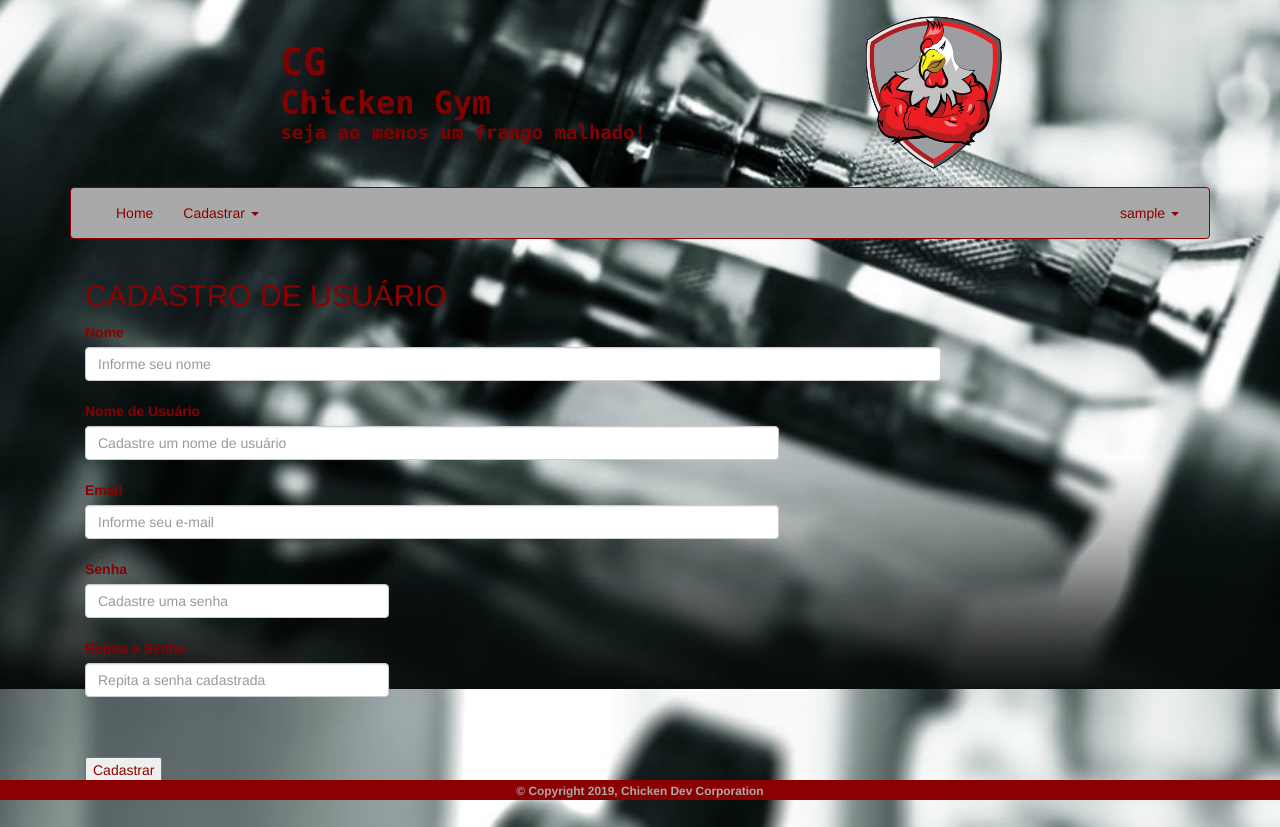
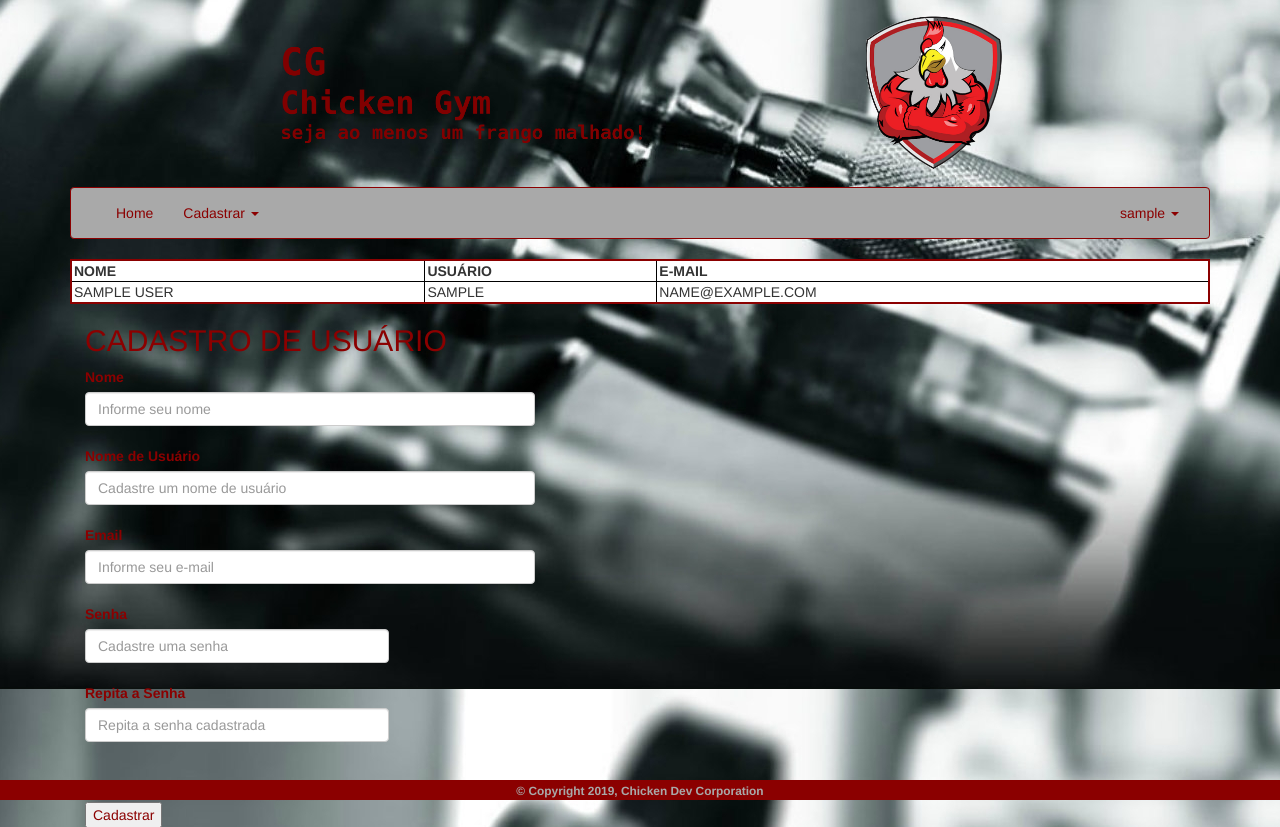
Before and after one commit to SousaPedro11/ChickenGym, a Flask app: page /cg/cadastro/usuario/novo/ in a window 1280 px wide; the page is wider, and only the part inside the window is pictured. Shown: the top 827 px of that part. Run offline with Flask 2, Linux system fonts and the light colour scheme; a user stored in the database is signed in; tables that the repository leaves empty hold one stand-in row (values such as "Sample post"); some libraries are stand-ins or nearby versions.

Commit message:
add view cadastro

```diff
--- a/app/__init__.py
+++ b/app/__init__.py
@@ -7,7 +7,9 @@ from flask_sqlalchemy import SQLAlchemy
 app = Flask(__name__)
 app.config.from_object('config')
 
-db = SQLAlchemy(app)
+db = SQLAlchemy(app, session_options={
+    'expire_on_commit': False
+})
 
 migrate = Migrate(app, db)
 
--- a/app/controller/database_manipulation/views.py
+++ b/app/controller/database_manipulation/views.py
@@ -1,3 +1,5 @@
+import inspect
+
 from flask import flash, redirect, url_for, render_template
 from flask_login import login_required
 from werkzeug.security import generate_password_hash
@@ -12,6 +14,7 @@ from . import database_manipulation
 @login_required
 def cadastrar_usuario():
     form = RegistrationForm()
+    table = User.query.order_by(User.name, User.username).all()
     if form.validate_on_submit():
         name = form.name.data.upper()
         username = form.username.data.lower()
@@ -21,40 +24,44 @@ def cadastrar_usuario():
         DAO.transacao(user)
         flash('Usuário cadastrado com sucesso!')
         return redirect(url_for('auth.login'))
-    return render_template('cadastro_usuario.html', form=form)
+    return render_template('cadastro_usuario.html', form=form, table=table)
 
 
 @login_required
 @database_manipulation.route('/cg/usuario/visualizar/', methods=['GET', 'POST'])
 def visualizar_usuario():
     table = User.query.all()
-    return render_template('visualizar.html', table=table)
+    return render_template('visualizar.html')
 
 
 @login_required
 @database_manipulation.route('/cg/cadastrar/<objeto>/', methods=['GET', 'POST'])
-def cadastro(objeto):
+def cadastro(objeto, tabela=None):
     if objeto == 'usuario':
+        # tabela = User.query.all()
         return redirect(url_for('database_manipulation.cadastrar_usuario'))
     elif objeto == 'equipamento':
+        # tabela = Aparelho.query.all()
         return redirect(url_for('database_manipulation.cadastrar_equipamento'))
     elif objeto == 'unidade':
+        # tabela = Unidade.query.all()
         return redirect(url_for('database_manipulation.cadastrar_unidade'))
-    return render_template('cadastro.html', objeto=objeto)
+    return render_template('cadastro.html', objeto=objeto, table=tabela)
 
 
 @login_required
 @database_manipulation.route('/cg/cadastrar/equipamento/novo/', methods=['GET', 'POST'])
 def cadastrar_equipamento():
     form = EquipamentoForm()
+    tabela = Aparelho.query.all()
     if form.validate_on_submit():
         fabricante = form.fabricante.data.upper()
         modelo = form.modelo.data.upper()
         aparelho = Aparelho(fabricante, modelo)
         DAO.transacao(aparelho)
         flash('Equipamento cadastrado com sucesso!')
-        # return redirect(url_for('home.index'))
-    return render_template('cadastro_equipamento.html', form=form)
+        return redirect(url_for('home.index'))
+    return render_template('cadastro_equipamento.html', form=form, table=tabela)
 
 
 @login_required
@@ -62,6 +69,7 @@ def cadastrar_equipamento():
 def cadastrar_unidade():
     uform = UnidadeForm(prefix='u')
     eform = EnderecoForm(prefix='e')
+    tabela = Unidade.query.all()
     if eform.validate_on_submit():
         rua = eform.rua.data.upper()
         numero = eform.numero.data.upper()
@@ -81,4 +89,4 @@ def cadastrar_unidade():
         DAO.transacao(unidade)
         flash('Unidade cadastrada com sucesso!')
 
-    return render_template('cadastro_unidade.html', eform=eform, uform=uform)
+    return render_template('cadastro_unidade.html', eform=eform, uform=uform, table=tabela)
--- a/app/model/tables.py
+++ b/app/model/tables.py
@@ -119,6 +119,9 @@ class Endereco(db.Model):
         self.cidade = cidade
         self.bairro = bairro
 
+    def __repr__(self):
+        return '%s, %s %s - %s' % (self.rua, self.numero, self.bairro, self.cidade)
+
 
 class Unidade(db.Model):
     __tablename__ = 'unidade'
@@ -138,6 +141,11 @@ class Unidade(db.Model):
     def __init__(self, nome, telefone):
         self.nome = nome
         self.telefone = telefone
+
+    @property
+    def dict_class(self):
+        dicionario = [{'Nome': self.nome}, {'Telefone': self.telefone}, {"endereco": self.endereco}]
+        return dicionario
 
 
 class Modalidade(db.Model):
@@ -301,6 +309,17 @@ class Aparelho(db.Model):
         self.fabricante = fabricante
         self.modelo = modelo
 
+    @property
+    def dict_class(self):
+        dicionario = [{'Fabricante': self.fabricante}, {'Modelo': self.modelo}]
+        return dicionario
+
+    # @staticmethod
+    # @property
+    @classmethod
+    def dict_att(cls):
+        return [{'Fabricante', 'Modelo'}]
+
 
 # TABELAS INTERMEDIARIAS
 linha_ficha = db.Table('linha_ficha',
--- a/app/templates/cadastro.html
+++ b/app/templates/cadastro.html
@@ -23,10 +23,53 @@
                 padding: auto;
             }
         }
+
+        .tabela {
+            border: 2px solid darkred;
+            border-collapse: collapse;
+            background-color: white;
+            min-width: 50vh;
+            width: 100%;
+        }
+
+        .tabela-cabecalho, .tabela-valor {
+            border: 1px solid black;
+        }
+
+        .tabela-cabecalho, .tabela-valor {
+            padding-left: 2px;
+            text-transform: uppercase;
+        }
     </style>
 {% endblock %}
 {% block content %}
     {{ super() }}
+    {% block tabela %}
+        <table class="tabela">
+            <tr class="tabela-coluna">
+                {% for e in table[0].dict_class %}
+                    {% for k in e.keys() %}
+                        <th class="tabela-cabecalho">
+                            {{ k }}
+                        </th>
+                    {% endfor %}
+                {% endfor %}
+            </tr>
+            {% for r in table %}
+                <tr class="tabela-coluna">
+                    {% for d in r.dict_class %}
+                        {% if d.values()|length > 0 %}
+                            {% for v in d.values() %}
+                                <td class="tabela-valor">
+                                    {{ v }}
+                                </td>
+                            {% endfor %}
+                        {% endif %}
+                    {% endfor %}
+                </tr>
+            {% endfor %}
+        </table>
+    {% endblock %}
     <div class="cadastro col-md-6 col-md-offset-6" style="color: darkred; padding-bottom: 10vh;">
         {% block form %}
         {% endblock %}
--- a/app/templates/cadastro_unidade.html
+++ b/app/templates/cadastro_unidade.html
@@ -42,7 +42,8 @@
             {{ eform.bairro(size=20, class="form-control", placeholder='Bairro') }}<br>
         </div>
         <div class="registrar">
-            <button class="btn" type="submit">Cadastrar</button>
+{#            <button class="btn" type="submit">Cadastrar</button>#}
+            {{ uform.submit }}
         </div>
     </form>
 {% endblock %}
--- a/app/templates/cadastro_usuario.html
+++ b/app/templates/cadastro_usuario.html
@@ -10,21 +10,21 @@
         {{ form.hidden_tag() }}
         <div class="name">
             {{ form.name.label }}<br>
-            {{ form.name(size=100, class="form-control", placeholder='Informe seu nome') }}<br>
+            {{ form.name(size=50, class="form-control", placeholder='Informe seu nome') }}<br>
             {#            {% for error in form.name.errors %}
                 <span class="alert-info">{{ error }}</span>
             {% endfor %}#}
         </div>
         <div class="username">
             {{ form.username.label }}<br>
-            {{ form.username(size=80, class="form-control", placeholder='Cadastre um nome de usuário') }}<br>
+            {{ form.username(size=50, class="form-control", placeholder='Cadastre um nome de usuário') }}<br>
             {% for error in form.username.errors %}
                 <span class="alert-info">{{ error }}</span>
             {% endfor %}
         </div>
         <div class="email">
             {{ form.email.label }}<br>
-            {{ form.email(size=80, class="form-control", placeholder='Informe seu e-mail') }}<br>
+            {{ form.email(size=50, class="form-control", placeholder='Informe seu e-mail') }}<br>
             {% for error in form.email.errors %}
                 <span class="alert-info">{{ error }}</span>
             {% endfor %}
```
Also changed, not shown: app/templates/cadastro_equipamento.html (+5 -3 lines), populate.py (+19 -13 lines).
